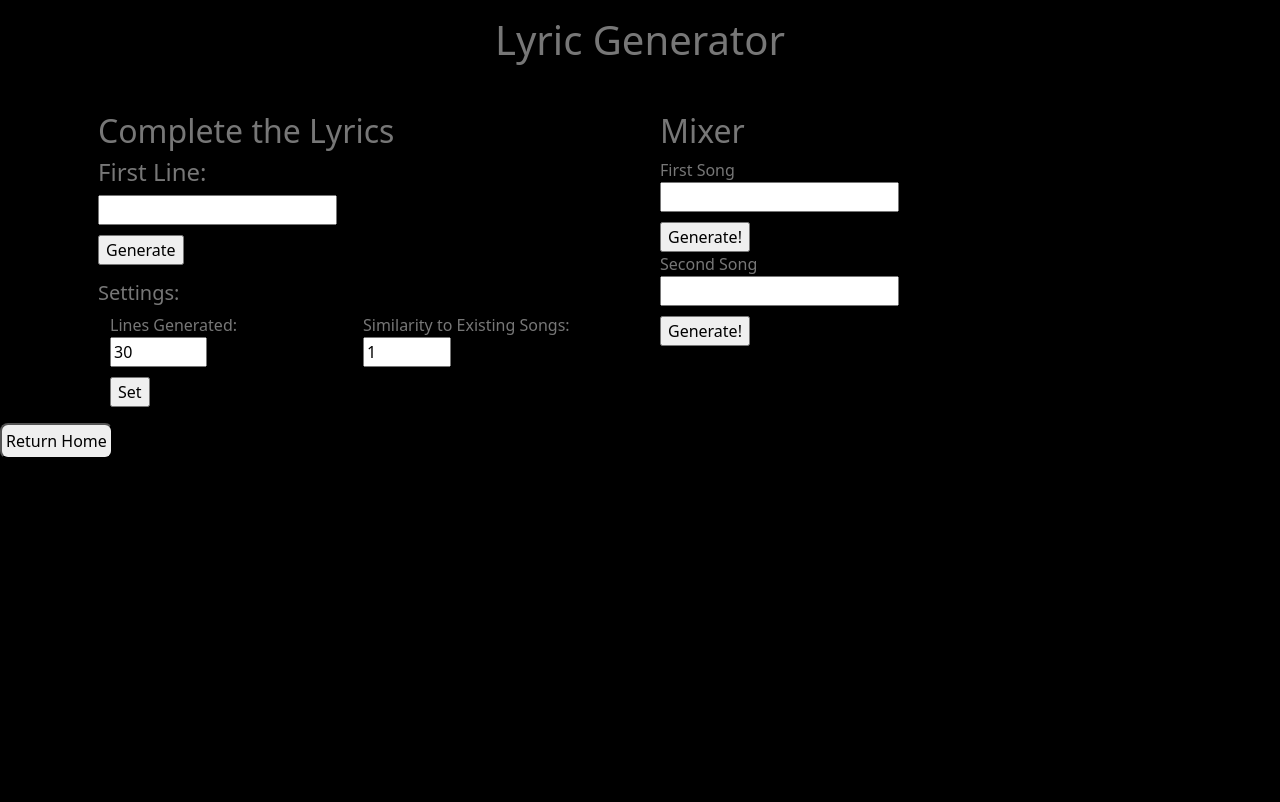
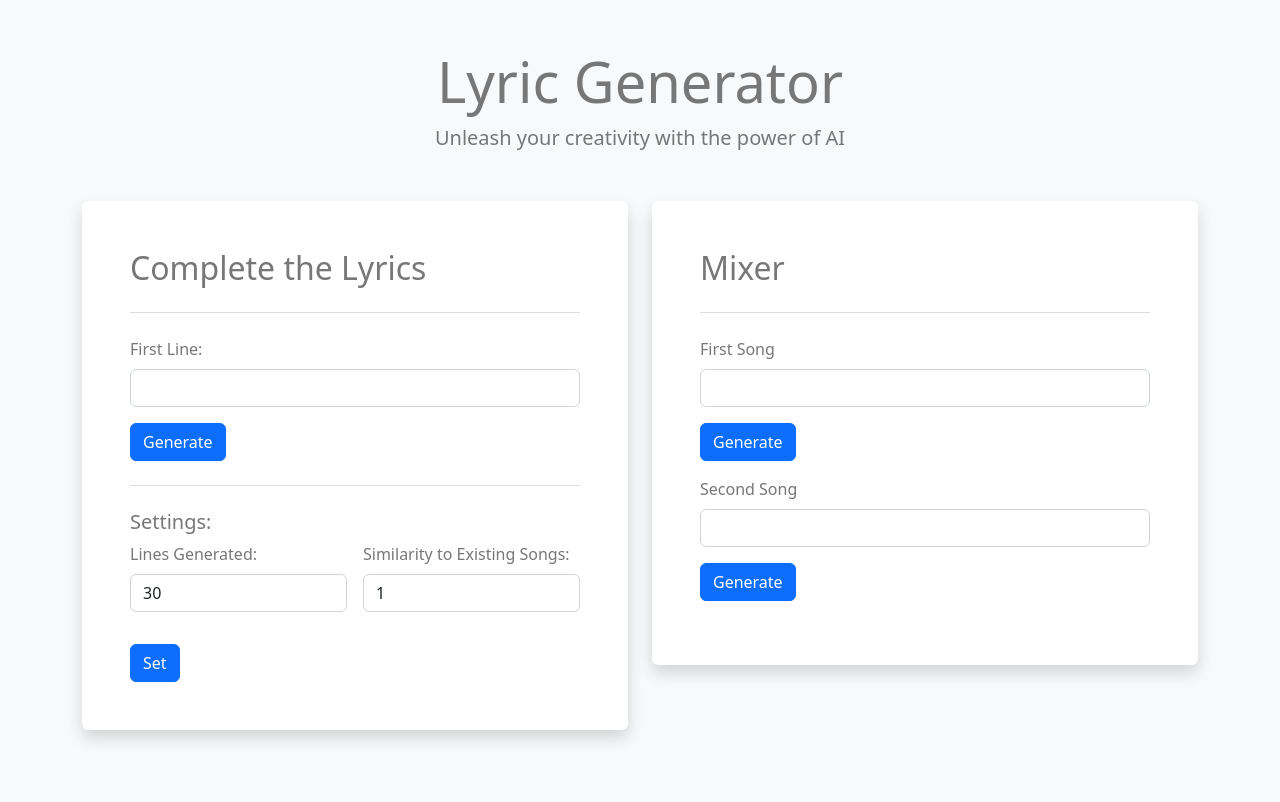
Before and after one commit to aymanhabib/p4_legendary-tribble, a Flask app: page /lyrics in a window 1280 px wide. Before the commit the page ends 457 px from the top, so only its background shows below. Run offline with Flask 3, Linux system fonts and the light colour scheme; a user stored in the database is signed in.

Commit message:
Update lyrics.html

```diff
--- a/app/templates/lyrics.html
+++ b/app/templates/lyrics.html
@@ -10,79 +10,84 @@
     <script src="../static/js/script.js"></script>
   </head>
 
-  <body>
+  <body class="bg-light">
 
-    <div class="container">
-      <div class="row g-2">
-        <div class="col-12">
-          <div class="p-3 title border-0 bg-transparent text-center">
-            <h1> Lyric Generator </h1>
+    <div class="container py-5">
+      <div class="row">
+        <div class="col-lg-12">
+          <div class="mb-5 text-center">
+            <h1 class="display-4"> Lyric Generator </h1>
+            <p class="lead">Unleash your creativity with the power of AI</p>
           </div>
         </div>
-        <div class="col-6">
-          <div class="p-3 border-0">
+        <div class="col-lg-6 mb-4">
+          <div class="p-5 bg-white rounded shadow">
             <h2> Complete the Lyrics </h2>
-
-            <h4> First Line: </h4>
+            <hr class="my-4">
             <form action="/generate" method="POST">
-              <input type="text" name="line"></input><br>
-              <input type="submit" value="Generate" class="button-2" role="button" style="margin-top:10px;"></input>
+              <div class="mb-3">
+                <label class="form-label">First Line:</label>
+                <input type="text" class="form-control" name="line">
+              </div>
+              <div class="mb-3">
+                <button type="submit" class="btn btn-primary">Generate</button>
+              </div>
             </form>
 
             <p> {{newText}} </p>
 
+            <hr class="my-4">
+
             <h5> Settings: </h5>
             <form action="/settings" method="POST">
-              <div class="container">
-                <div class="row g-2">
-                  <div class="col-6">
-                    <label><span class="label"> Lines Generated: </span></label><br>
-                    <input type="number" name="lines" value={{dLines}} min="1" max="100"></input><br>
-                  </div>
-
-                  <div class="col-6">
-                    <label><span class="label"> Similarity to Existing Songs: </span></label><br>
-                    <input type="number" name="similarity" value={{dSim}} min="1" max="10"></input><br>
+              <div class="row g-3">
+                <div class="col-sm-6">
+                  <div class="mb-3">
+                    <label class="form-label">Lines Generated:</label>
+                    <input type="number" class="form-control" name="lines" value={{dLines}} min="1" max="100">
                   </div>
                 </div>
-
-                <div class="row g-2">
-                  <div class="col-12">
-                    <input type="submit" value="Set" class="button-2" role="button" style="margin-top:10px;"></input>
+                <div class="col-sm-6">
+                  <div class="mb-3">
+                    <label class="form-label">Similarity to Existing Songs:</label>
+                    <input type="number" class="form-control" name="similarity" value={{dSim}} min="1" max="10">
                   </div>
                 </div>
-
+                <div class="col-12">
+                  <button type="submit" class="btn btn-primary">Set</button>
+                </div>
               </div>
-
             </form>
-
           </div>
         </div>
-        <div class="col-6">
-          <div class="p-3 border-0">
+        <div class="col-lg-6 mb-4">
+          <div class="p-5 bg-white rounded shadow">
             <h2> Mixer </h2>
-
+            <hr class="my-4">
             <form action="/generate" method="POST">
-              <label><span class="label"> First Song </span></label><br>
-              <input type="text" name="line"></input><br>
-              <input type="submit" value="Generate!" class="button-2" role="button" style="margin-top:10px;"></input>
+              <div class="mb-3">
+                <label class="form-label">First Song</label>
+                <input type="text" class="form-control" name="line">
+              </div>
+              <div class="mb-3">
+                <button type="submit" class="btn btn-primary">Generate</button>
+              </div>
             </form>
 
             <form action="/generate" method="POST">
-              <label><span class="label"> Second Song </span></label><br>
-              <input type="text" name="line"></input><br>
-              <input type="submit" value="Generate!" class="button-2" role="button" style="margin-top:10px;"></input>
+              <div class="mb-3">
+                <label class="form-label">Second Song</label>
+                <input type="text" class="form-control" name="line">
+              </div>
+              <div class="mb-3">
+                <button type="submit" class="btn btn-primary">Generate</button>
+              </div>
             </form>
-
           </div>
         </div>
       </div>
     </div>
 
-    <form method="POST">
-      <button class="p-1 mb-3 rounded-3"formaction="/home">Return Home</button>
-    </form>
-
   </body>
 
 </html>
```
